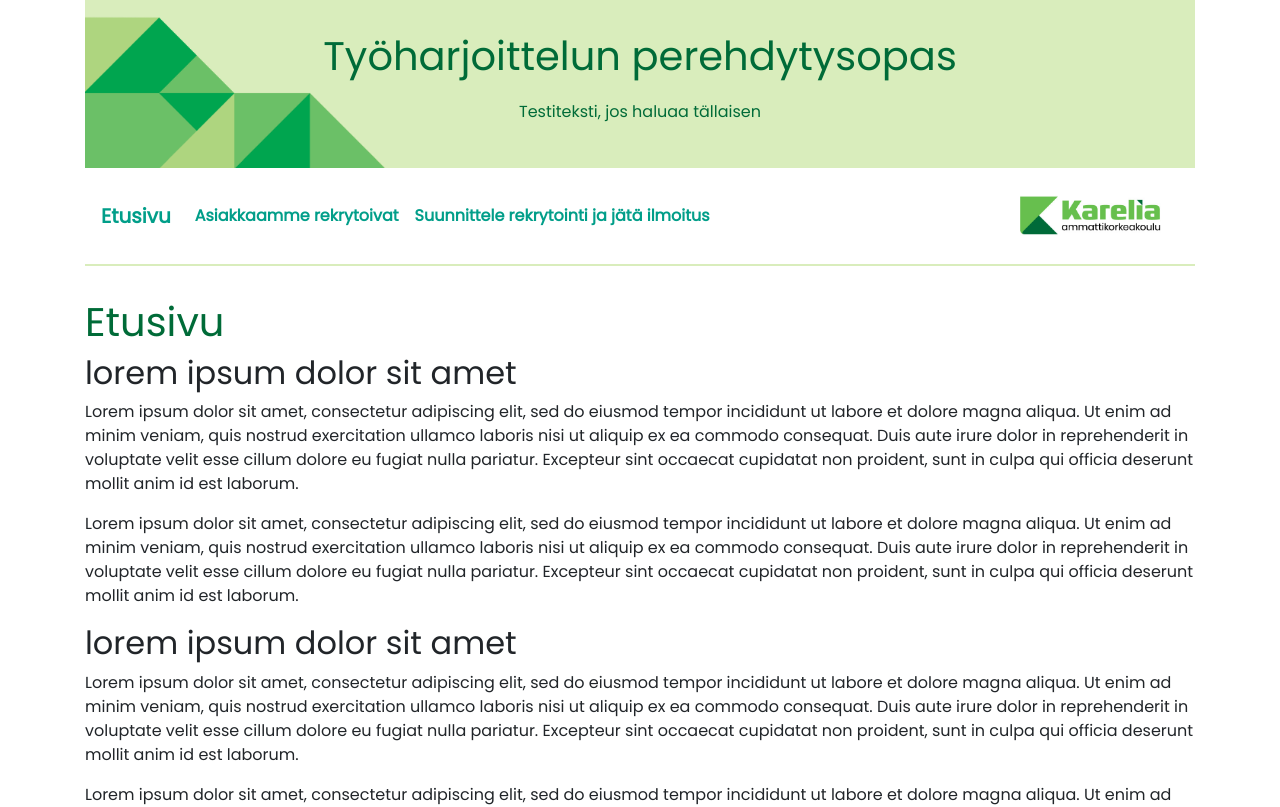
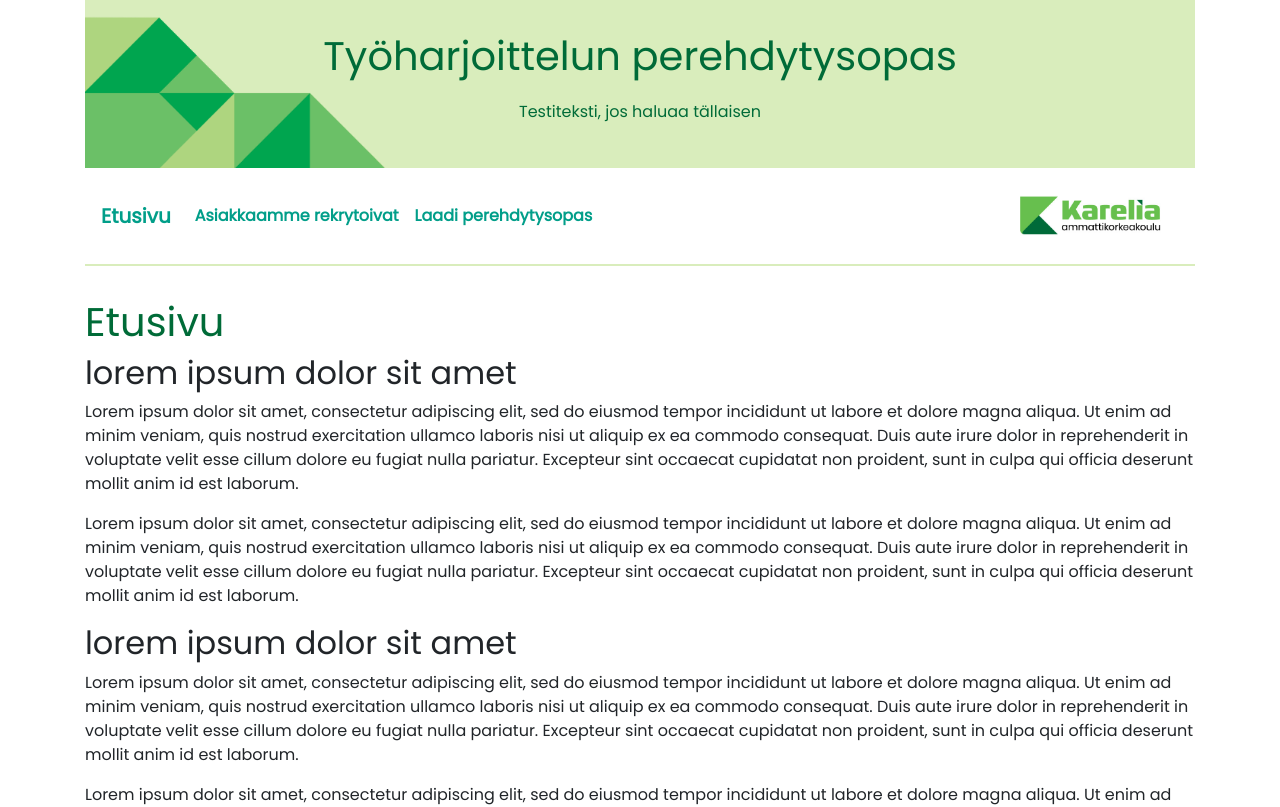
Before and after one commit to APartanen/React-projekti, a React (Create React App) app in the folder client/: page / in a window 1280 px wide. Shown: the top 807 px of the page. Built offline with nearby package versions, Linux system fonts and the light colour scheme.

Commit message:
Updated MainNav.js

```diff
--- a/client/src/components/MainNav.js
+++ b/client/src/components/MainNav.js
@@ -11,9 +11,7 @@ class MainNav extends React.Component {
         <Navbar.Collapse id="responsive-navbar-nav">
           <Nav className="mr-auto">
             <Nav.Link href="asiakkaat">Asiakkaamme rekrytoivat</Nav.Link>
-            <Nav.Link href="lomakeinfo">
-              Suunnittele rekrytointi ja jätä ilmoitus
-            </Nav.Link>
+            <Nav.Link href="lomakeinfo">Laadi perehdytysopas</Nav.Link>
           </Nav>
           <Nav>
             <Nav.Item><img alt="" src={logo} height="80px" /></Nav.Item>
```
